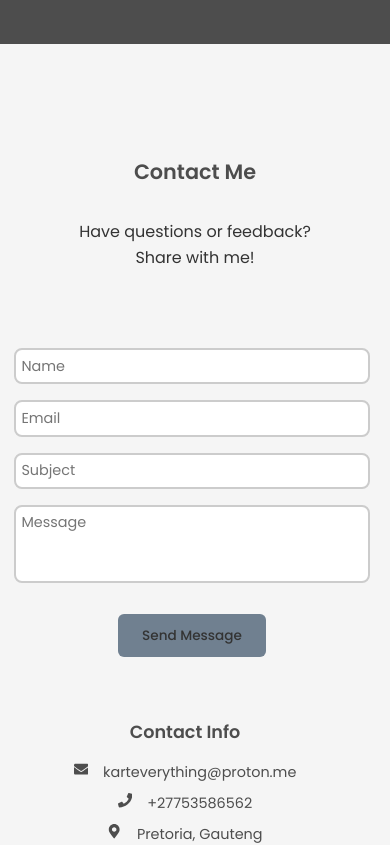
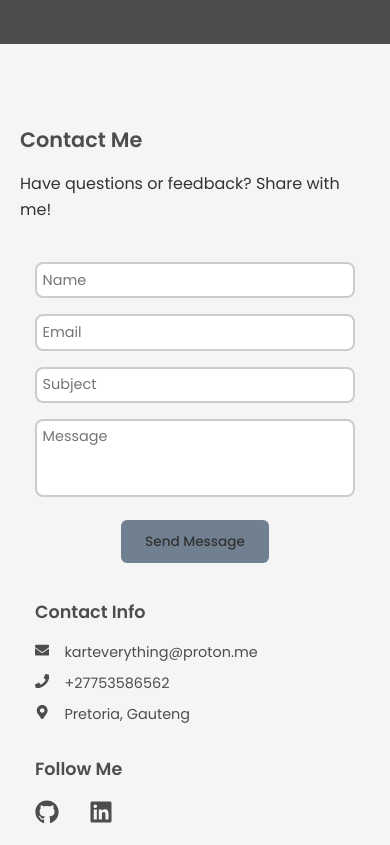
Before and after one commit to karteverything/karteverything2, a Next.js app: page / in a window 390 px wide. Shown: the part 6940-7785 px from the top of the page. Built offline with nearby package versions, Linux system fonts and the light colour scheme; no server answers; the database is empty.

Commit message:
enhance contact section

```diff
--- a/app/globals.css
+++ b/app/globals.css
@@ -1181,12 +1181,14 @@ input[type=text], textarea {
     .contact-container {
         flex-direction: column;
         padding-bottom: 30px;
-        width: 500px;
+        width: 100%;
     }
 
     .contact-title h2 {
         font-size: 1.3rem;
         margin-bottom: 2rem;
+        text-align: left;
+        margin: 0 0 1rem 0;
     }
 
     .contact-left {
@@ -1201,8 +1203,10 @@ input[type=text], textarea {
 
     .contact-left,
     .contact-right {
-        max-width: 90%;
-        text-align: center;
+        max-width: 100%;
+        width: 100%;
+        padding: 0 15px;
+        box-sizing: border-box;
     }
 
     .social-icons ul{
@@ -1216,21 +1220,52 @@ input[type=text], textarea {
 
     .contact-title p {
         font-size: 1rem;
-        margin-bottom: 30px;
+        margin-bottom: 0;
+        text-align: left;
     }
 
     .contact-title {
-        width: 80%;
+        width: 100%;
         padding-bottom: 10px;
+        text-align: left;
+    }
+
+    .contact-form {
+        width: 100%;
     }
 
     .contact-form input,
     .contact-form textarea {
-        padding: 0.35rem;
+        width: 100%;
+        box-sizing: border-box;
     }
 
     .contact-right p {
         font-size: 0.9rem;
+    }
+
+    .contact-form .btn {
+        display: block;
+        margin-left: 0;
+        margin: auto;
+    }
+
+    .contact-left,
+    .contact-right {
+        padding-left: 15px;
+        padding-right: 15px;
+        text-align: left;
+    }
+
+    .contact-form .btn,
+    .contact-right h3,
+    .contact-right p,
+    .social-icons h3 {
+        text-align: left;
+    }
+
+    .social-icons ul {
+        justify-content: flex-start;
     }
 }
 
```
